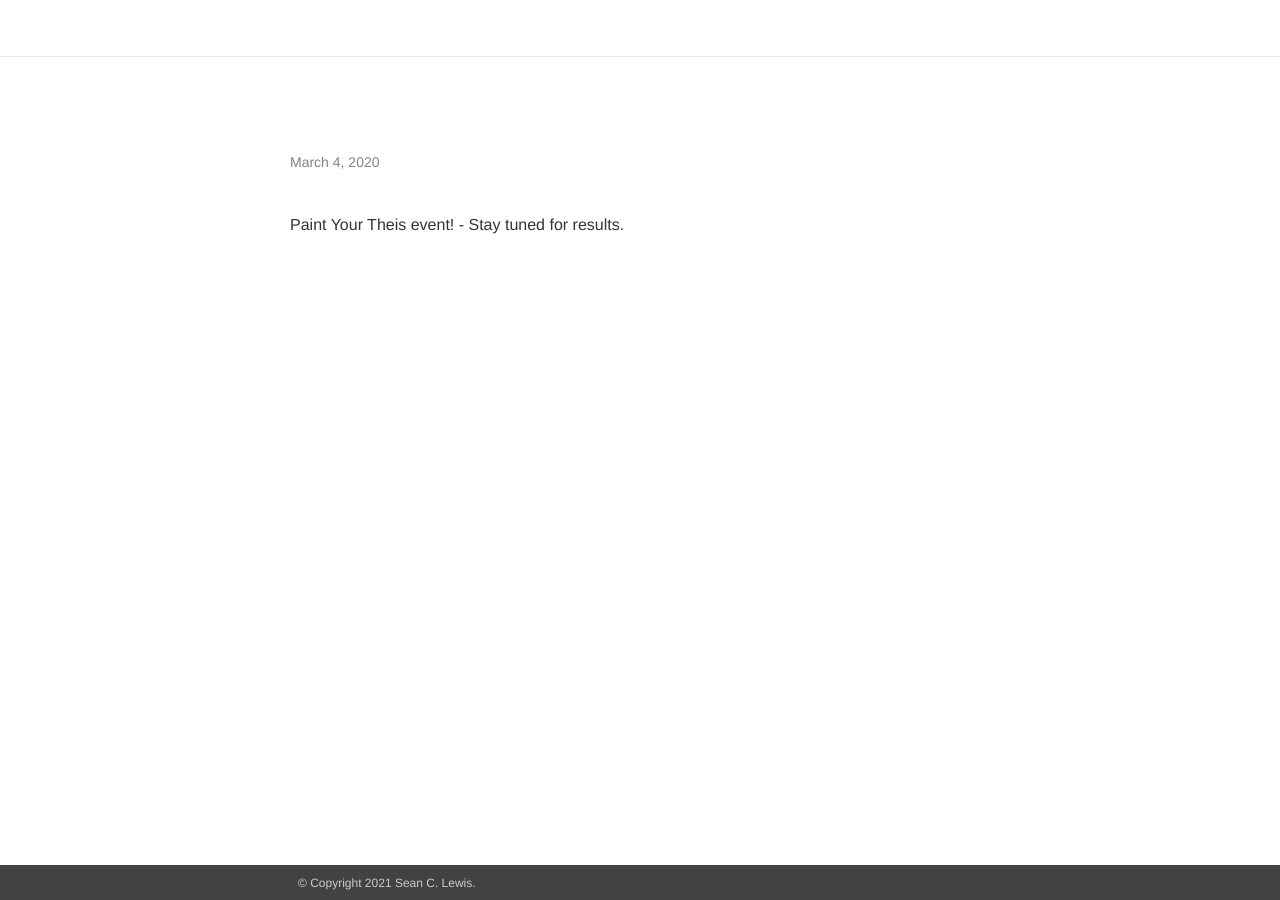
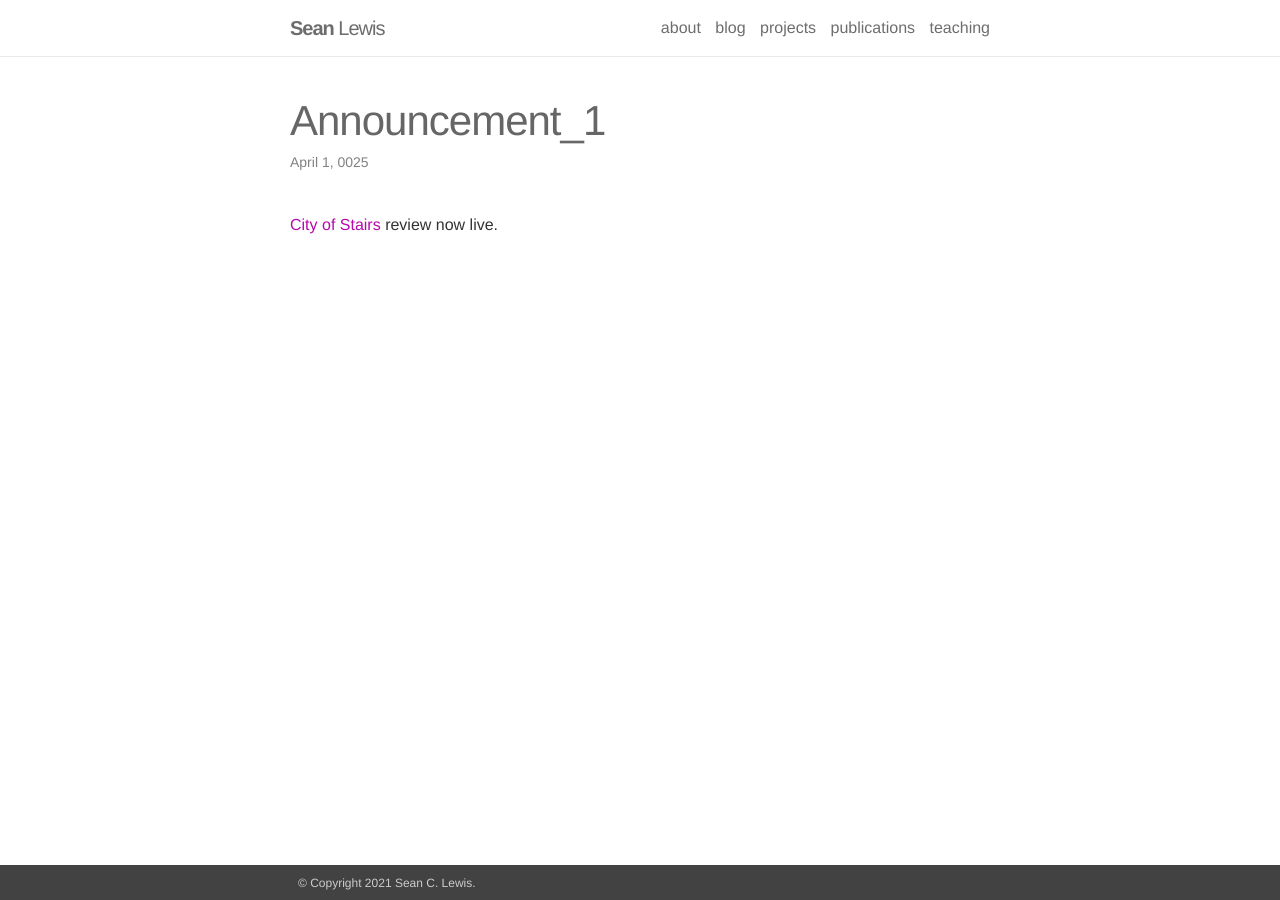
Before and after one commit to seanlabean/seanWebpage, a Jekyll site: the page built from _news/announcement_1.md, in a window 1280 px wide. Built offline with Jekyll 4.4.1, drawn with Linux system fonts in a browser that asks for light colours; nearby versions of some CDN libraries.

Commit message:
reverted color scheme. Updated news.

```diff
--- a/_news/announcement_1.md
+++ b/_news/announcement_1.md
@@ -1,7 +1,7 @@
 ---
 layout: post
-date: 2020-03-03 21:59:00-0400
+date: 2021-03-025 21:59:00-0400
 inline: true
 ---
 
-Paint Your Theis event! - Stay tuned for results.
+[City of Stairs](https://www.goodreads.com/book/show/20174424-city-of-stairs) review now live.
--- a/_sass/_variables.scss
+++ b/_sass/_variables.scss
@@ -71,9 +71,9 @@
 $darken-4:          rgba(#000,.5) !default;
 
 $theme-color:       $purple;
-$code-color:        $blue;
-$text-color:        $white;
-$background-color:  $dark-gray;
+$code-color:        $dark-gray;
+$text-color:        $mid-gray;
+$background-color:  $white;
 
 // Links
 $link-color:        $theme-color;
```
Also changed, not shown: _news/announcement_3.md (+0 -2 lines).
